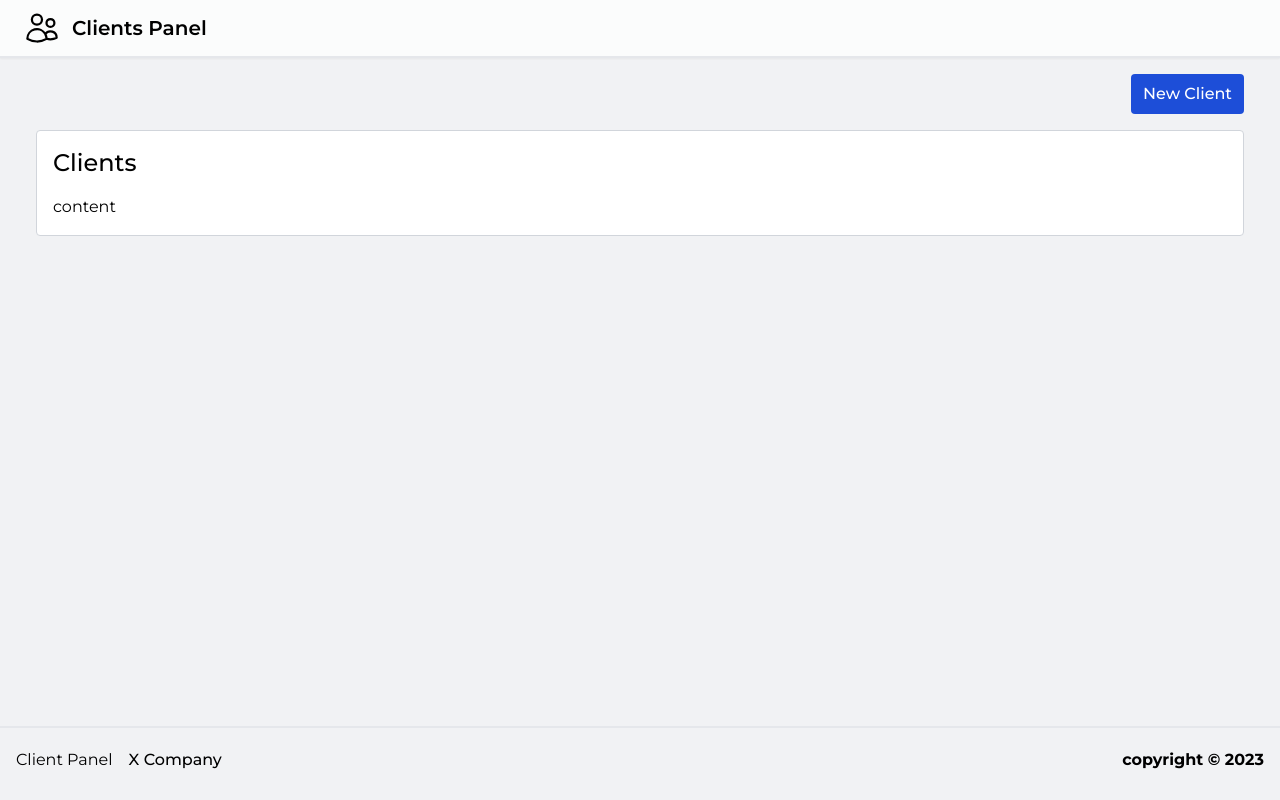
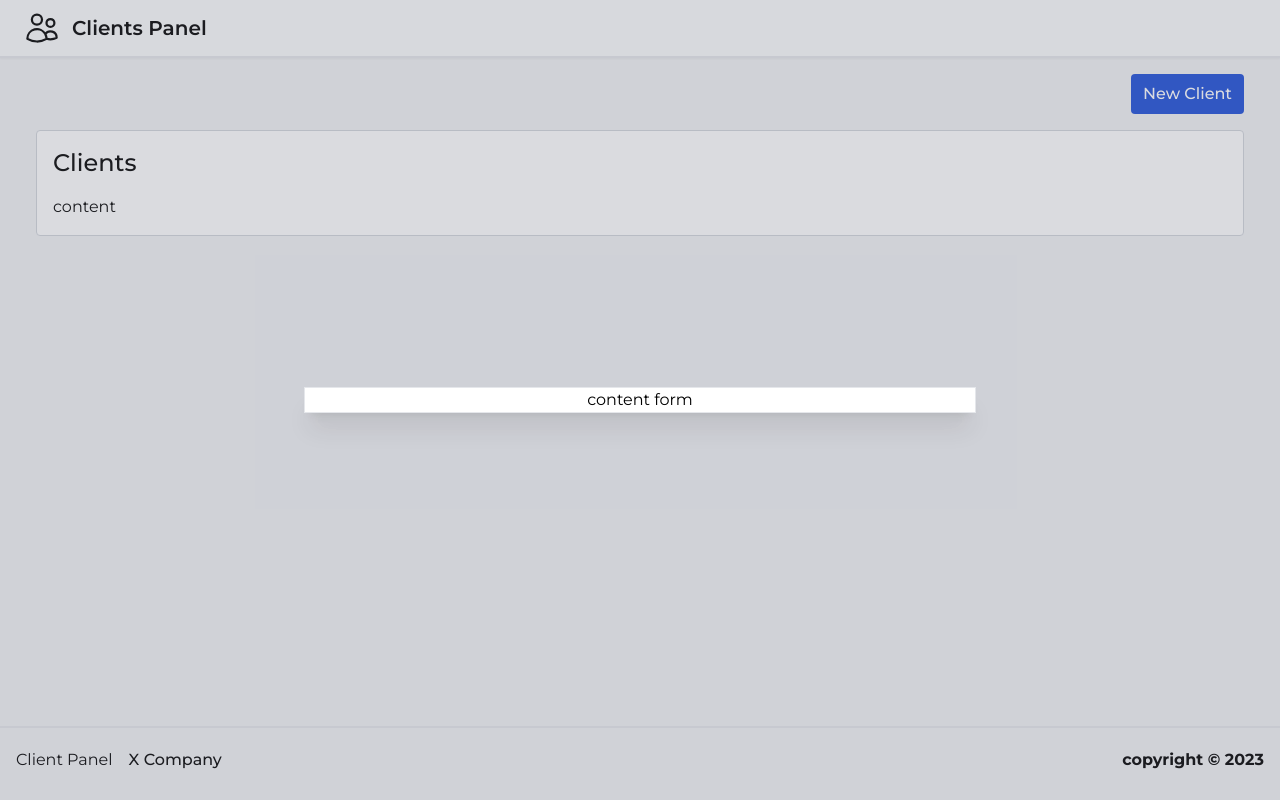
Before and after one commit to samueldlacruz/oriontek-client-list, a Next.js app: page / in a window 1280 px wide. Both pictures are taken after a click on the button "New Client". Built offline with nearby package versions, Linux system fonts and the light colour scheme.

Commit message:
feat: modal component added

```diff
--- /dev/null
+++ b/components/Atoms/Modal/index.tsx
@@ -0,0 +1,31 @@
+import { ModalI } from './modal.interface'
+
+const Modal = ({ isOpen, onClose: handleClose, children, customClassNames }: ModalI) => {
+	return (
+		<div
+			role="dialog"
+			aria-modal="true"
+			tabIndex={-1}
+			className={`${isOpen ? 'flex' : 'hidden'} ${
+				customClassNames?.container || ''
+			} fixed  overflow-auto w-full h-screen top-0 left-0 justify-center z-50 items-center`}
+		>
+			<div
+				className={`${customClassNames?.overlay || ''} bg-gray-500/25 z-10 w-full h-full absolute`.trim()}
+				onClick={() => handleClose()}
+			/>
+
+			{isOpen && (
+				<div
+					className={`${
+						customClassNames?.modal || ''
+					} overflow-auto shadow-xl border bg-white z-20 h-auto w-full max-w-2xl m-auto flex justify-center items-center`.trim()}
+				>
+					{typeof children === 'function' ? children({ close: handleClose }) : children}
+				</div>
+			)}
+		</div>
+	)
+}
+
+export default Modal
--- /dev/null
+++ b/components/Atoms/Modal/modal.interface.ts
@@ -0,0 +1,22 @@
+import { ReactNode } from 'react'
+
+export interface ModalI {
+	isOpen: boolean
+	onClose: () => void
+	customClassNames?: ModalCustomClassNamesI
+	children: ModalChildrenI | ReactNode
+}
+
+export interface ModalChildrenI {
+	(props: ModalChildrenPropsI): React.ReactElement
+}
+
+export interface ModalChildrenPropsI {
+	close: () => void
+}
+
+export interface ModalCustomClassNamesI {
+	overlay?: string
+	modal?: string
+	container?: string
+}
--- a/pages/index.tsx
+++ b/pages/index.tsx
@@ -1,9 +1,19 @@
+import { useState } from 'react'
 import Button from '../components/Atoms/Button'
 import Card from '../components/Atoms/Card'
 import Layout from '../components/Layout'
+import Modal from '../components/Atoms/Modal'
 
 const IndexPage = () => {
-	const handleClickNewClient = () => {}
+	const [showNewAccountModal, setShowNewAccountModal] = useState(false)
+
+	const handleClickNewClient = () => {
+		setShowNewAccountModal(true)
+	}
+
+	const handleCloseNewAccountModal = () => {
+		setShowNewAccountModal(false)
+	}
 
 	return (
 		<Layout title="Client List">
@@ -12,6 +22,12 @@ const IndexPage = () => {
 					<Button onClick={handleClickNewClient}>New Client</Button>
 				</div>
 				<Card Title="Clients">content</Card>
+
+				{showNewAccountModal && (
+					<Modal isOpen={showNewAccountModal} onClose={handleCloseNewAccountModal}>
+						content form
+					</Modal>
+				)}
 			</section>
 		</Layout>
 	)
```
